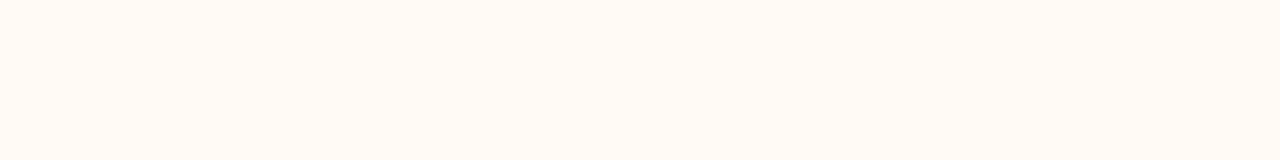
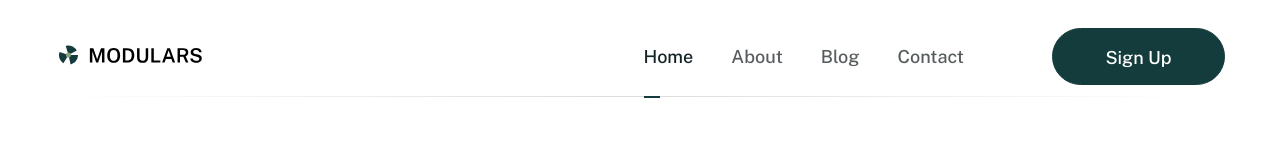
Before and after one commit to dathuynh1710/project-02, a plain HTML site: page index.html in a window 1280 px wide. Drawn offline with nearby package versions, Linux system fonts and the light colour scheme.

Commit message:
Add header

```diff
--- a/assets/css/styles.css
+++ b/assets/css/styles.css
@@ -3,7 +3,15 @@
 }
 
 :root {
-    --primary-color: #ff5b2e;
+    --main-font: "Public Sans", sans-serif;
+    --sub-font: "Poppins", sans-serif;
+    --primary-color-1st: #152427;
+    --primary-color-2nd: #143c3c;
+    --text-color-btn: #fff;
+    --desc-color: #7d8188;
+    --desc-weight: 500;
+    --title-color: #152427;
+    --title-weight: 600;
 }
 
 html {
@@ -12,17 +20,7 @@ html {
 
 body {
     font-size: 1.6rem;
-    font-family: "Poppins", sans-serif;
-    background: #fffaf5;
-}
-
-h1,
-h2,
-h3,
-h4,
-h5,
-h6 {
-    font-family: "Sora", sans-serif;
+    font-family: "Public Sans", sans-serif;
 }
 
 input,
@@ -32,6 +30,7 @@ button {
     font-size: inherit;
     font-family: inherit;
 }
+
 /* Common */
 a {
     text-decoration: none;
@@ -42,3 +41,93 @@ a {
     max-width: calc(100% - 48px);
     margin: 0 auto;
 }
+
+.btn {
+    --height: 57px;
+    display: inline-block;
+    padding: 0 20px;
+    min-width: 173px;
+    height: var(--height);
+    line-height: var(--height);
+    border-radius: 40px;
+    border: 1.5px solid #143c3c;
+    color: var(--text-color-btn);
+    background: var(--primary-color-2nd);
+    text-align: center;
+    font-size: 1.8rem;
+    font-weight: 500;
+    transition: 0.25s;
+}
+
+.btn:hover {
+    opacity: 0.8;
+    cursor: pointer;
+}
+
+/*^^^^^^^ ======Header====== ^^^^^^^*/
+.header {
+    position: sticky;
+    top: 0;
+    z-index: 1;
+    padding: 28px 0 13px;
+}
+
+.header__top {
+    display: flex;
+    align-items: center;
+}
+
+.header__top::before {
+    position: absolute;
+    bottom: 1px;
+    width: 1140px;
+    content: "";
+    height: 1px;
+    background: linear-gradient(
+        90deg,
+        #fff 0%,
+        #dddcdc 51.09%,
+        rgba(212, 212, 212, 0) 99.68%
+    );
+}
+
+.nav {
+    margin-left: auto;
+}
+
+.nav__list {
+    display: flex;
+}
+
+.nav__item {
+    position: relative;
+    transition: 0.25s;
+}
+
+.nav__link {
+    display: inline-block;
+    padding: 4px 19px;
+    color: #575d5e;
+    font-size: 1.8rem;
+    font-weight: 500;
+}
+
+.nav__link--active,
+.nav__link:hover {
+    color: #152427;
+}
+
+.nav__link.nav__link--active::after {
+    position: absolute;
+    content: "";
+    left: 19px;
+    bottom: -28px;
+    display: inline-block;
+    background: #143c3c;
+    width: 16px;
+    height: 2px;
+}
+
+.header__cta {
+    margin-left: 69px;
+}
--- a/index.html
+++ b/index.html
@@ -97,6 +97,42 @@
         />
     </head>
     <body>
-        <header class="header"></header>
+        <header class="header">
+            <div class="container">
+                <div class="header__top">
+                    <!-- Logo -->
+                    <a href="#!">
+                        <img src="./assets/img/logo.svg" alt="MODULARS" />
+                    </a>
+                    <!-- Navigation -->
+                    <nav class="nav">
+                        <ul class="nav__list">
+                            <li class="nav__item">
+                                <a
+                                    href="#!"
+                                    class="nav__link nav__link--active"
+                                >
+                                    Home
+                                </a>
+                            </li>
+
+                            <li class="nav__item">
+                                <a href="#!" class="nav__link">About</a>
+                            </li>
+
+                            <li class="nav__item">
+                                <a href="#!" class="nav__link">Blog</a>
+                            </li>
+
+                            <li class="nav__item">
+                                <a href="#!" class="nav__link">Contact</a>
+                            </li>
+                        </ul>
+                    </nav>
+                    <!-- Action -->
+                    <a href="#!" class="btn header__cta">Sign Up</a>
+                </div>
+            </div>
+        </header>
     </body>
 </html>
```
Also changed, not shown: assets/img/logo.svg (added).
